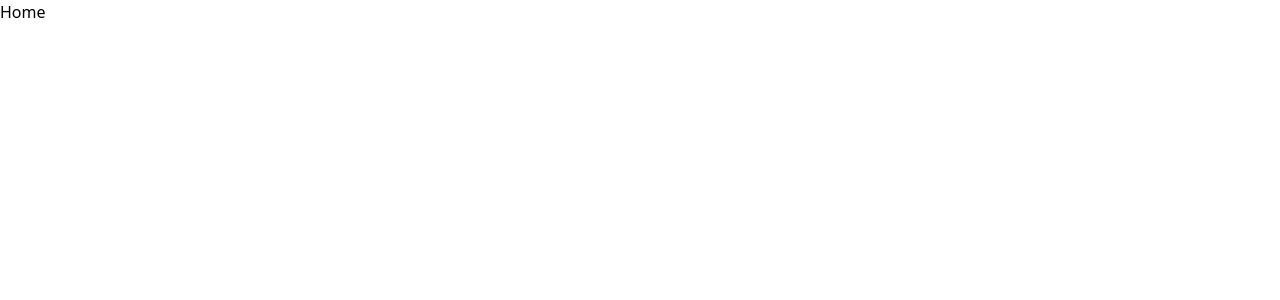
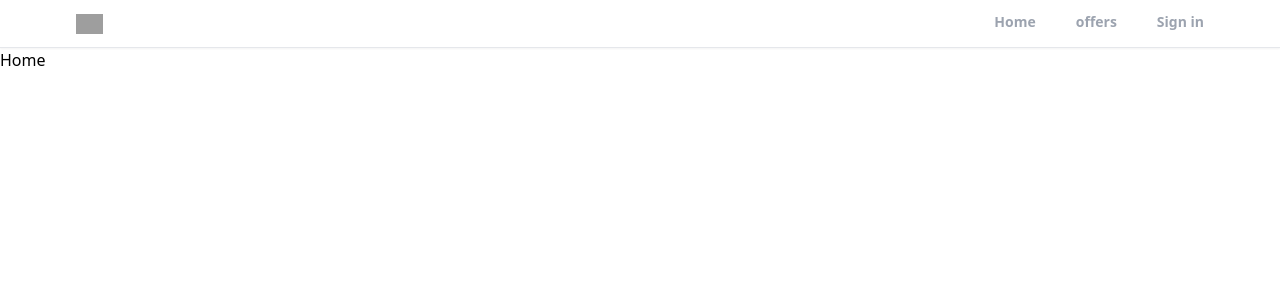
Before and after one commit to Anilparajuli4/Relator-clone, a React (Vite) app in the folder Relator Clone/: page / in a window 1280 px wide. Shown: the top 300 px of the page. Built offline with nearby package versions, Linux system fonts and the light colour scheme; grey boxes are pictures that could not be loaded.

Commit message:
creating header component

```diff
--- a/Relator Clone/src/App.jsx
+++ b/Relator Clone/src/App.jsx
@@ -5,10 +5,12 @@ import Offers from "./Pages/Offers";
 import SignIn from "./Pages/SignIn";
 import SignUp from "./Pages/SignUp";
 import ForgetPassword from "./Pages/ForgotPassword";
+import Header from "./Component/Header";
 function App() {
   return (
     <>
       <Router>
+        <Header />
         <Routes>
           <Route path="/" element={<Home />} />
           <Route path="/profile" element={<Profile />} />
--- /dev/null
+++ b/Relator Clone/src/Component/Header.jsx
@@ -0,0 +1,56 @@
+import { useLocation, useNavigate } from "react-router";
+function Header() {
+  const location = useLocation();
+  const navigate = useNavigate();
+  console.log(navigate);
+
+  function pathMathRoute(route) {
+    if (route === location.pathname) {
+      return true;
+    }
+  }
+  return (
+    <div className="bg-white border-b shadow-sm sticky top-0 z-50">
+      <header className="flex justify-between items-center px-3 max-w-6xl mx-auto">
+        <div>
+          <img
+            src="https://static.rdc.moveaws.com/images/logos/rdc-logo-default.svg"
+            alt="relator-log"
+            className="h-5 cursor-pointer"
+            onClick={() => navigate("/")}
+          />
+        </div>
+        <div>
+          <ul className="flex space-x-10">
+            <li
+              onClick={() => navigate("/")}
+              className={`cursor-pointer py-3 text-sm font-semibold text-gray-400 border-b-[3px] border-b-transparent ${
+                pathMathRoute("/") && "text-black border-b-red-500"
+              }`}
+            >
+              Home
+            </li>
+            <li
+              className={`cursor-pointer py-3 text-sm font-semibold text-gray-400 border-b-[3px] border-b-transparent ${
+                pathMathRoute("/offers") && "text-black border-b-red-500"
+              }`}
+              onClick={() => navigate("/offers")}
+            >
+              offers
+            </li>
+            <li
+              className={`cursor-pointer py-3 text-sm font-semibold text-gray-400 border-b-[3px] border-b-transparent ${
+                pathMathRoute("/sign-in") && "text-black border-b-red-500"
+              }`}
+              onClick={() => navigate("/sign-in")}
+            >
+              Sign in
+            </li>
+          </ul>
+        </div>
+      </header>
+    </div>
+  );
+}
+
+export default Header;
```
